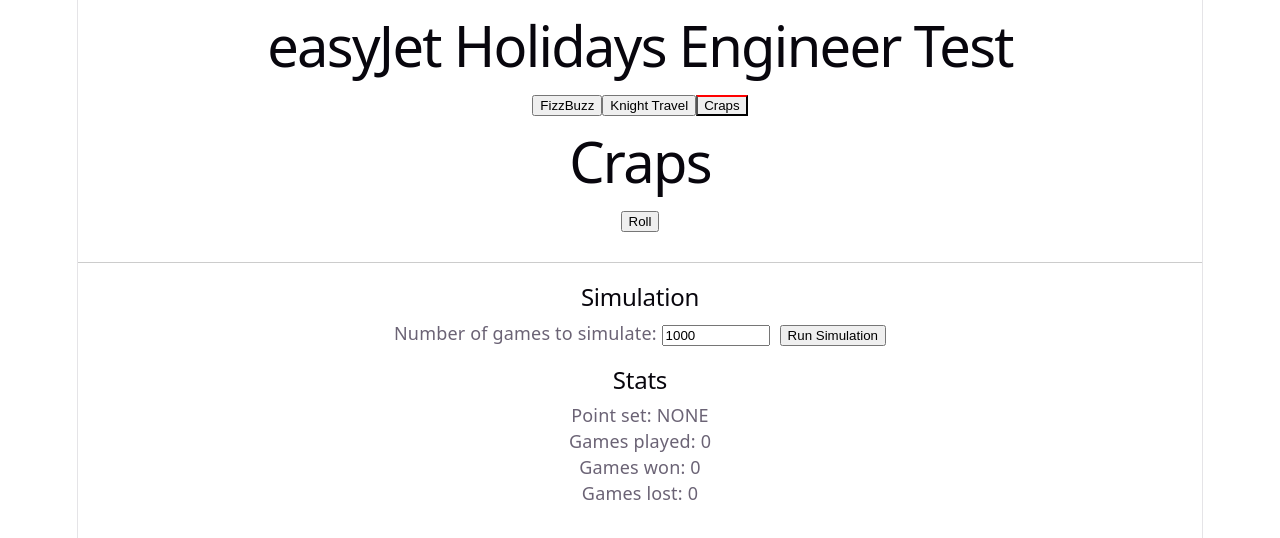
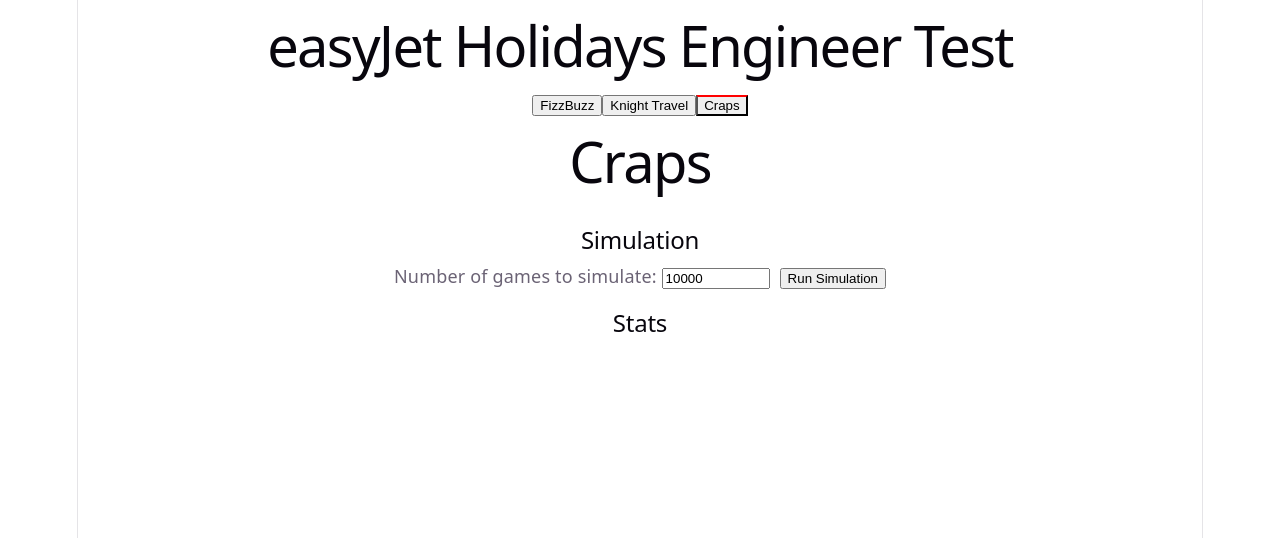
Before and after one commit to anami/easyjet-test, a React (Vite) app: page / in a window 1280 px wide. Both pictures are taken after a click on the tab "Craps". Shown: the top 538 px of the page. Built offline with nearby package versions, Linux system fonts and the light colour scheme.

Commit message:
remove old game markup and states

```diff
--- a/src/components/craps/Craps.tsx
+++ b/src/components/craps/Craps.tsx
@@ -1,11 +1,4 @@
-// Dice characters are from: https://emojicombos.com/dice
-
 import { useState, useRef } from "react"
-
-function Die({ value }: { value: number }) {
-    const diceChars = '⚀⚁⚂⚃⚄⚅'
-    return <div>{diceChars.charAt(value - 1)}</div>
-}
 
 function getMostCommonRoll(rollValues: number[]): string {
     const counts: { [key: number]: number } = {}
@@ -29,11 +22,8 @@
 
 export function Craps() {
 
-    const [diceValues, setDiceValues] = useState<number[] | null>(null)
     const [gamesPlayed, setGamesPlayed] = useState<number>(0)
     const [gamesWon, setGamesWon] = useState<number>(0)
-    const [gamesLost, setGamesLost] = useState<number>(0)
-    const [point, setPoint] = useState<number | null>(null)
     const [simulationStats, setSimulationStats] = useState<{
         totalRolls: number
         highestRolls: number
@@ -41,51 +31,6 @@
         allRollValues: number[]
     } | null>(null)
     const inputRef = useRef<HTMLInputElement>(null)
-
-
-    function handleRoll() {
-        // randomly generate two numbers
-        const val1 = Math.floor(Math.random() * 6) + 1
-        const val2 = Math.floor(Math.random() * 6) + 1
-
-        const losingTotals = [2, 3, 12]
-        const winningTotals = [7, 11]
-        const continueTotals = [4, 5, 6, 8, 9, 10]
-
-        const total = val1 + val2
-
-        setDiceValues([val1, val2])
-
-        // If no point is set, this is the first roll
-        if (point === null) {
-            // check if the player lost - if the values add up to 2, 3 and 12
-            if (losingTotals.includes(total)) {
-                // game is lost
-                setGamesPlayed(prev => prev + 1)
-                setGamesLost(prev => prev + 1)
-            } else if (winningTotals.includes(total)) {
-                setGamesWon(prev => prev + 1)
-                setGamesPlayed(prev => prev + 1)
-            } else if (continueTotals.includes(total)) {
-                // Set the point and continue playing
-                setPoint(total)
-            }
-        } else {
-            // Point is set, check if we match the point or roll a 7
-            if (total === point) {
-                // Matched the point, win!
-                setGamesWon(prev => prev + 1)
-                setGamesPlayed(prev => prev + 1)
-                setPoint(null)
-            } else if (total === 7) {
-                // Rolled a 7, lose
-                setGamesLost(prev => prev + 1)
-                setGamesPlayed(prev => prev + 1)
-                setPoint(null)
-            }
-            // Otherwise continue rolling
-        }
-    }
 
     function simulateGames(numGames: number) {
         let wins = 0
@@ -139,7 +84,6 @@
         // Update stats
         setGamesPlayed(numGames)
         setGamesWon(wins)
-        setGamesLost(losses)
         setSimulationStats({
             totalRolls,
             highestRolls,
@@ -163,24 +107,7 @@
     return (
         <>
             <h1>Craps</h1>
-            {diceValues && (
-                <div className="dice">
-                    <div style={{
-                        fontSize: '60px',
-                        width: '100px',
-                        height: '100px',
-                        color: 'yellow',
-                        display: 'flex'
-                    }}>
-                        <Die value={diceValues[0]} />
-                        <Die value={diceValues[1]} />
-                    </div>
-                </div>)}
-            <div>
-                <button onClick={handleRoll}>Roll</button>
-            </div>
-
-            <div style={{ marginTop: '30px', marginBottom: '20px', borderTop: '1px solid #ccc', paddingTop: '20px' }}>
+            <div style={{ marginTop: '30px', marginBottom: '20px', paddingTop: '20px' }}>
                 <h2>Simulation</h2>
                 <div>
                     <label htmlFor="num-games">Number of games to simulate: </label>
@@ -189,7 +116,7 @@
                         ref={inputRef}
                         type="number"
                         min="1"
-                        defaultValue="1000"
+                        defaultValue="10000"
                         style={{ width: '100px', marginRight: '10px' }}
                     />
                     <button onClick={handleSimulate}>Run Simulation</button>
@@ -198,18 +125,6 @@
 
             <div>
                 <h2>Stats</h2>
-                <p>
-                    Point set: {point ?? 'NONE'}
-                </p>
-                <p>
-                    Games played: {gamesPlayed}
-                </p>
-                <p>
-                    Games won: {gamesWon}
-                </p>
-                <p>
-                    Games lost: {gamesLost}
-                </p>
                 {gamesPlayed > 0 && (
                     <p>
                         Winning percentage: {((gamesWon / gamesPlayed) * 100).toFixed(2)}%
@@ -234,5 +149,4 @@
             </div>
         </>
     )
-
 }
```
